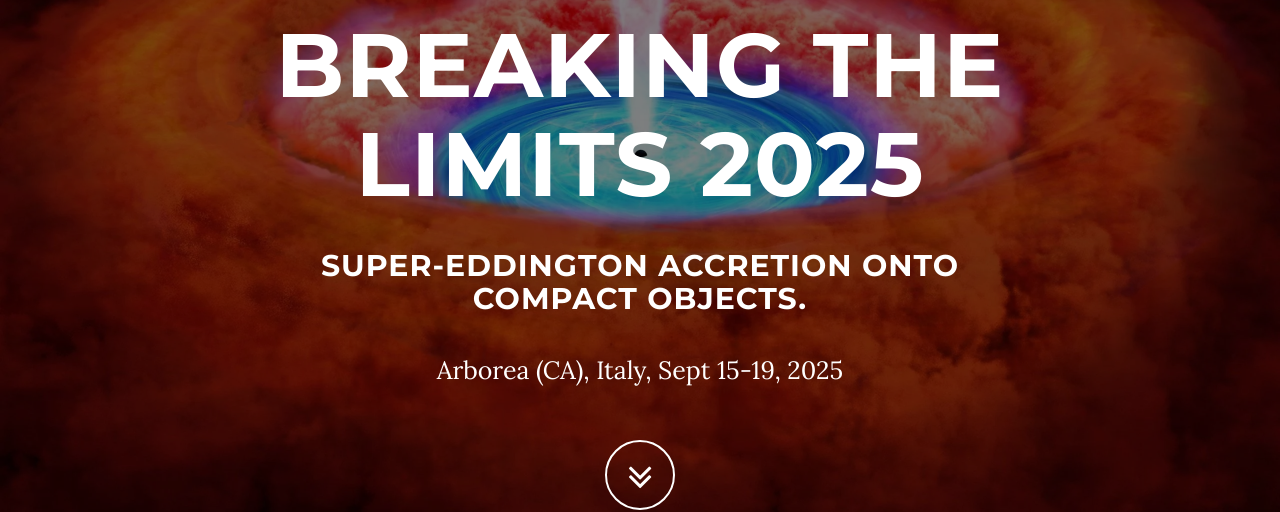
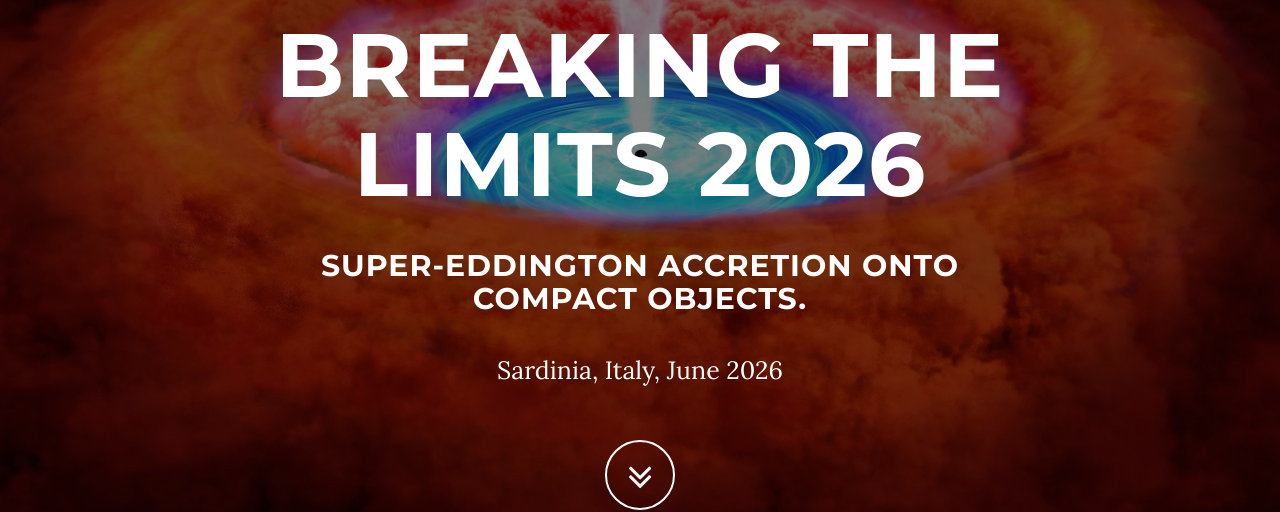
Before and after one commit to breakingthelimits/supereddington2026, a Jekyll site: the page built from index.html, in a window 1280 px wide. Shown: the part 187-699 px from the top of the page. Built offline with Jekyll 4.4.1, drawn with Linux system fonts in a browser that asks for light colours; some of the changed text lies outside the part shown.

Commit message:
Update dates

```diff
--- a/_config.yml
+++ b/_config.yml
@@ -1,11 +1,11 @@
 # Site settings
-title: Breaking the limits 2025
-email: "supereddington2025 dot oaca at inaf.it"
-url: https://breakingthelimits.github.io/supereddington2025
-description: "Conference about Super-Eddington accretion. Arborea (OR), Italy, Sept. 15-19, 2025"
+title: Breaking the limits 2026
+email: "supereddington2026 dot oaca at inaf.it"
+url: https://breakingthelimits.github.io/supereddington2026
+description: "Conference about Super-Eddington accretion. Sardinia, Italy, June 2026"
 
 
-baseurl: /supereddington2025
+baseurl: /supereddington2026
 
 # Color settings (hex-codes without the leading hash-tag)
 color:
--- a/_includes/head.html
+++ b/_includes/head.html
@@ -6,13 +6,13 @@
     <meta name="description" content="{{ site.description }}">
     <link rel="shortcut icon" type="image/png" href="{{ site.baseurl }}/favicon.png">
     <link rel="canonical" href="{{ page.url | replace:'index.html','' | prepend: site.baseurl | prepend: site.url }}">
-    <meta property="og:title" content="Super Eddington 2025" />
+    <meta property="og:title" content="Super Eddington 2026" />
     <meta property="og:url" content="{{ page.url | replace:'index.html','' | prepend: site.baseurl | prepend: site.url }}" />
     <meta property="og:description" content="{{ site.description }}" />
     <meta property="og:image:type" content="image/jpeg" />
     <meta property="og:image:width" content="600" />
     <meta property="og:image:height" content="375" />
-    <meta property="og:image" content="http://matteobachetti.github.io/supereddington2025/thumb.jpg" />
+    <meta property="og:image" content="http://matteobachetti.github.io/supereddington2026/thumb.jpg" />
 
     <!-- Custom CSS & Bootstrap Core CSS - Uses Bootswatch Flatly Theme: http://bootswatch.com/flatly/ -->
     <link rel="stylesheet" href="{{ "/style.css" | prepend: site.baseurl }}">
--- a/_includes/header.html
+++ b/_includes/header.html
@@ -4,9 +4,9 @@
             <div class="container">
                 <div class="row">
                     <div class="col-md-8 col-md-offset-2" >
-                        <h1 class="brand-heading">Breaking the limits 2025</h1>
+                        <h1 class="brand-heading">Breaking the limits 2026</h1>
                         <h2 >Super-Eddington accretion onto compact objects.</h2>
-                        <p class="intro-text">Arborea (CA), Italy, Sept 15-19, 2025</p>
+                        <p class="intro-text">Sardinia, Italy, June 2026</p>
                         <a href="#about" class="btn btn-circle page-scroll">
                             <i class="fa fa-angle-double-down animated"></i>
                         </a>
--- a/_includes/nav.html
+++ b/_includes/nav.html
@@ -19,31 +19,31 @@
                         <a href="#page-top"></a>
                     </li>
                     <li>
-                        <div style="float:left; width:80px;"><a href="/supereddington2025"><img src="/supereddington2025/img/speed_sign.png" width="50px"></a></div>
+                        <div style="float:left; width:80px;"><a href="/supereddington2026"><img src="/supereddington2026/img/speed_sign.png" width="50px"></a></div>
                     </li>
                     <li>
-                        <a class="page-scroll" href="/supereddington2025/#about">About</a>
+                        <a class="page-scroll" href="/supereddington2026/#about">About</a>
                     </li>
                     <li>
-                        <a class="page-scroll" href="/supereddington2025/program">Program</a>
+                        <a class="page-scroll" href="/supereddington2026/program">Program</a>
                     </li>
                     <li>
-                        <a class="page-scroll" href="/supereddington2025/venue">Hotel Info</a>
+                        <a class="page-scroll" href="/supereddington2026/venue">Hotel Info</a>
                     </li>
                     <li>
-                        <a class="page-scroll" href="/supereddington2025/news">News</a>
+                        <a class="page-scroll" href="/supereddington2026/news">News</a>
                     </li>
                     <li>
-                        <a class="page-scroll" href="/supereddington2025/travel">Information</a>
+                        <a class="page-scroll" href="/supereddington2026/travel">Information</a>
                     </li>
                     <li>
-                        <a class="page-scroll" href="/supereddington2025/registration">Registration</a>
+                        <a class="page-scroll" href="/supereddington2026/registration">Registration</a>
                     </li>
                     <li>
-                        <a class="page-scroll" href="/supereddington2025/registered">Participants</a>
+                        <a class="page-scroll" href="/supereddington2026/registered">Participants</a>
                     </li>
                     <li>
-                        <a class="page-scroll" href="/supereddington2025/#contact">Contact</a>
+                        <a class="page-scroll" href="/supereddington2026/#contact">Contact</a>
                     </li>
                 </ul>
             </div>
```
Also changed, not shown: _posts/2016-03-11-registration.md (+1 -1 lines), program/index.html (+5 -5 lines), README.md.
